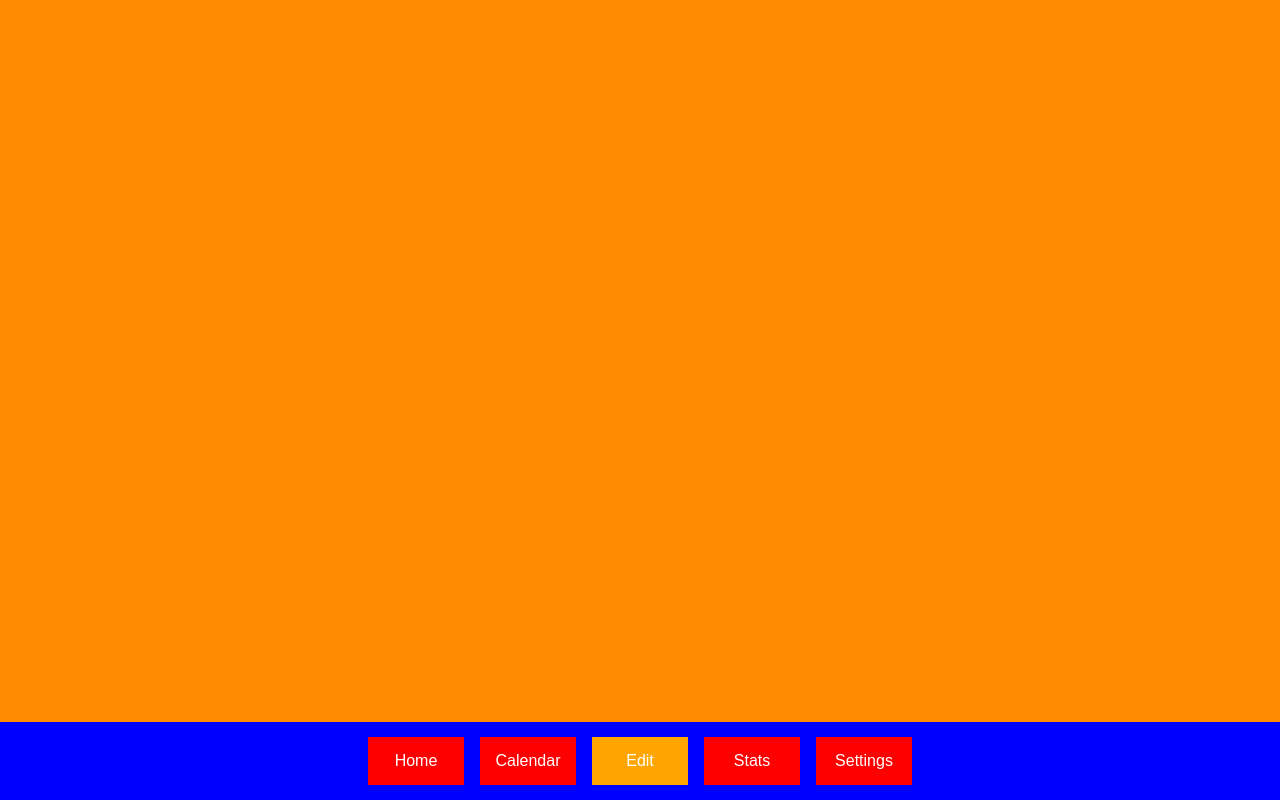
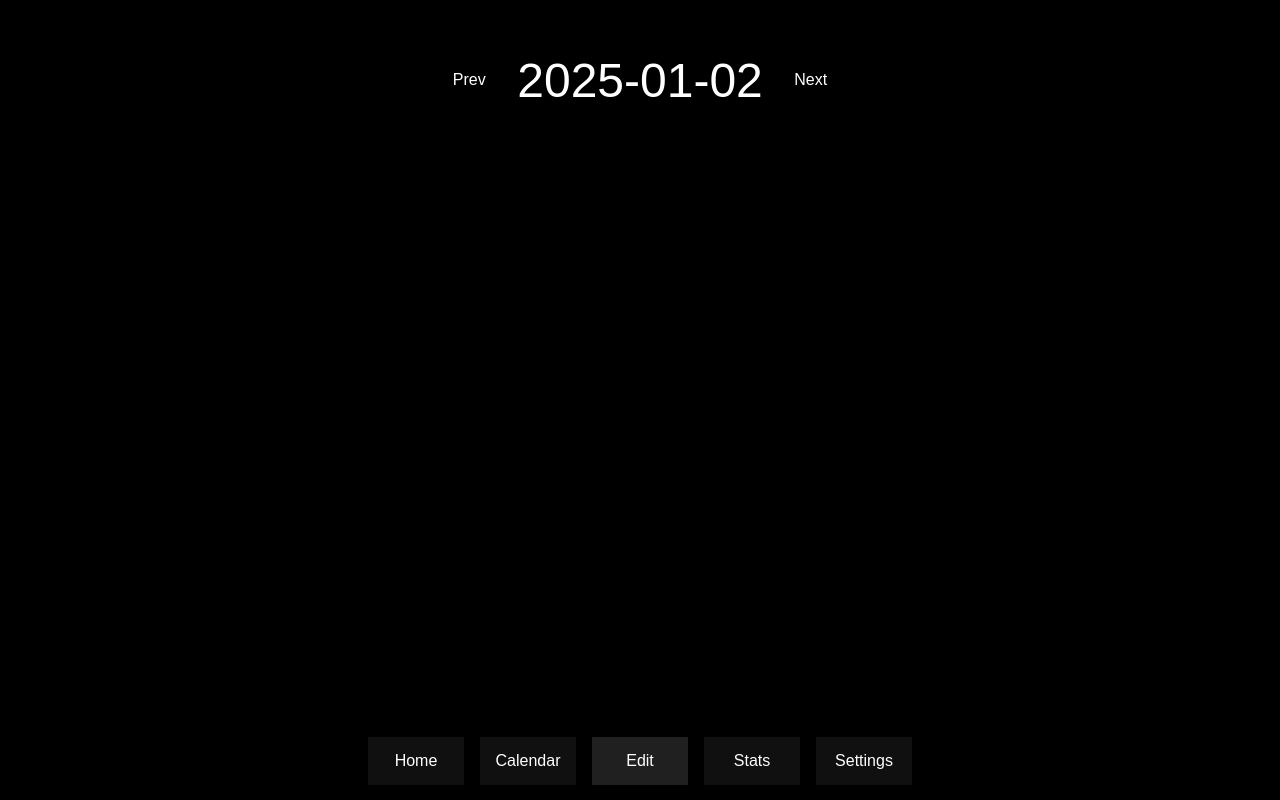
Before and after one commit to jktham/omni, a Next.js app: page /edit in a window 1280 px wide. Built offline with nearby package versions, Linux system fonts and the light colour scheme.

Commit message:
edit page date

```diff
--- a/src/components/edit.tsx
+++ b/src/components/edit.tsx
@@ -1,9 +1,25 @@
 import styles from "@/styles/edit.module.css";
+import { dateOffset, dateToString } from "@/utils/dateUtils";
+import Link from "next/link";
+import { useSearchParams } from "next/navigation";
 
 export default function Edit() {
+	const searchParams = useSearchParams();
+	const date = searchParams.get("date") || dateToString(new Date());
+
 	return (
 		<div className={styles.edit}>
-
+			<div className={styles.titleBar}>
+				<Link className={styles.prev} href={`/edit?date=${dateOffset(date, -1)}`}>
+					Prev
+				</Link>
+				<div className={styles.title}>
+					{date}
+				</div>
+				<Link className={styles.next} href={`/edit?date=${dateOffset(date, 1)}`}>
+					Next
+				</Link>
+			</div>
 		</div>
 	);
 }
--- a/src/components/navbar.tsx
+++ b/src/components/navbar.tsx
@@ -7,19 +7,19 @@ export default function Navbar() {
 
 	return (
 		<nav className={styles.navbar}>
-			<Link className={path == "/home" ? styles.active : ""} href="/home">
+			<Link className={`${styles.navlink} ${path == "/home" ? styles.active : ""}`} href="/home">
 				Home
 			</Link>
-			<Link className={path == "/calendar" ? styles.active : ""} href="/calendar">
+			<Link className={`${styles.navlink} ${path == "/calendar" ? styles.active : ""}`} href="/calendar">
 				Calendar
 			</Link>
-			<Link className={path == "/edit" ? styles.active : ""} href="/edit">
+			<Link className={`${styles.navlink} ${path == "/edit" ? styles.active : ""}`} href="/edit">
 				Edit
 			</Link>
-			<Link className={path == "/stats" ? styles.active : ""} href="/stats">
+			<Link className={`${styles.navlink} ${path == "/stats" ? styles.active : ""}`} href="/stats">
 				Stats
 			</Link>
-			<Link className={path == "/settings" ? styles.active : ""} href="/settings">
+			<Link className={`${styles.navlink} ${path == "/settings" ? styles.active : ""}`} href="/settings">
 				Settings
 			</Link>
 		</nav>
--- a/src/styles/edit.module.css
+++ b/src/styles/edit.module.css
@@ -2,5 +2,26 @@
 	width: 100%;
 	height: 100%;
 	display: flex;
-	background-color: darkorange;
+	flex-direction: column;
 }
+
+.titleBar {
+	width: 100%;
+	height: 10rem;
+	display: flex;
+	align-items: center;
+	justify-content: center;
+	gap: 1rem;
+}
+
+.title {
+	font-size: 3rem;
+}
+
+.prev, .next {
+	width: 4rem;
+	height: 2rem;
+	display: flex;
+	align-items: center;
+	justify-content: center;
+}
--- a/src/styles/globals.css
+++ b/src/styles/globals.css
@@ -1,6 +1,8 @@
 :root {
 	--fg: #ffffff;
-	--bg: #000000;
+	--bg1: #000000;
+	--bg2: #101010;
+	--bg3: #202020;
 }
 
 html,
@@ -11,7 +13,7 @@ body {
 
 body {
 	color: var(--fg);
-	background: var(--bg);
+	background: var(--bg1);
 	font-family: Arial, Helvetica, sans-serif;
 	-webkit-font-smoothing: antialiased;
 	-moz-osx-font-smoothing: grayscale;
--- a/src/styles/home.module.css
+++ b/src/styles/home.module.css
@@ -2,5 +2,4 @@
 	width: 100%;
 	height: 100%;
 	display: flex;
-	background-color: green;
 }
--- a/src/styles/navbar.module.css
+++ b/src/styles/navbar.module.css
@@ -6,18 +6,17 @@
 	align-items: center;
 	justify-content: center;
 	gap: 1rem;
-	background-color: blue;
 }
 
-.navbar > a {
+.navlink {
 	width: 6rem;
 	height: 3rem;
 	display: flex;
 	align-items: center;
 	justify-content: center;
-	background-color: red;
+	background-color: var(--bg2);
 }
 
-.navbar > a.active {
-	background-color: orange;
+.navlink.active {
+	background-color: var(--bg3);
 }
--- a/src/styles/settings.module.css
+++ b/src/styles/settings.module.css
@@ -2,5 +2,4 @@
 	width: 100%;
 	height: 100%;
 	display: flex;
-	background-color: brown;
 }
--- a/src/styles/stats.module.css
+++ b/src/styles/stats.module.css
@@ -2,5 +2,4 @@
 	width: 100%;
 	height: 100%;
 	display: flex;
-	background-color: purple;
 }
--- /dev/null
+++ b/src/utils/dateUtils.ts
@@ -0,0 +1,16 @@
+export function dateToString(date: Date) {
+	return `${date.getFullYear()}-${("0" + (date.getMonth()+1)).slice(-2)}-${("0" + date.getDate()).slice(-2)}`;
+}
+
+export function stringToDate(dateString: string) {
+	const y = Number(dateString.split("-")[0]);
+	const m = Number(dateString.split("-")[1]);
+	const d = Number(dateString.split("-")[2]);
+	return new Date(y, m-1, d);
+}
+
+export function dateOffset(dateString: string, offset: number) {
+	const date = stringToDate(dateString);
+	date.setDate(date.getDate() + offset);
+	return dateToString(date);
+}
```
Also changed, not shown: src/components/calendar.tsx (+4 -7 lines), src/styles/calendar.module.css (+6 -5 lines).
